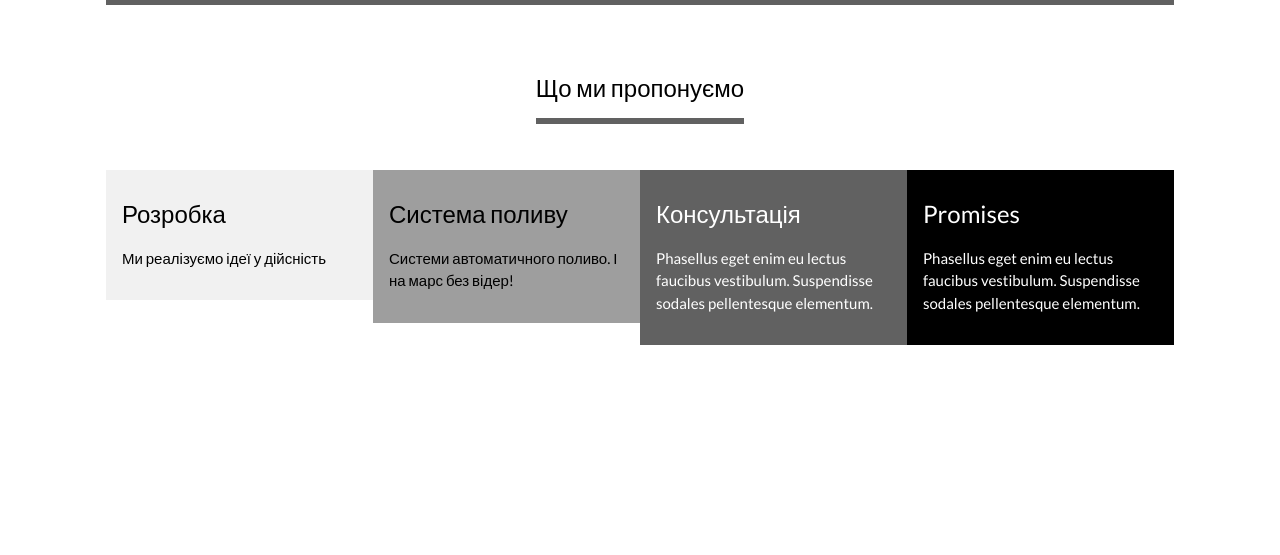
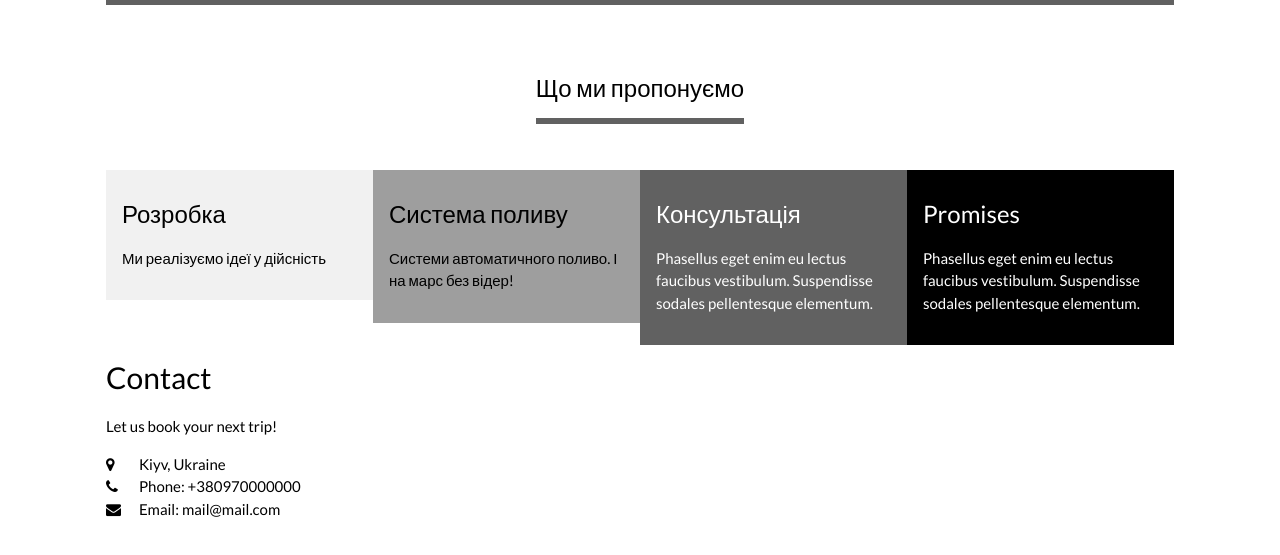
Before and after one commit to Dima-and-Dima/Dima-and-Dima.github.io, a plain HTML site: page index.html in a window 1280 px wide. Shown: the part 1018-1573 px from the top of the page. Before the commit the page ends 1443 px from the top, so only its background shows below. Drawn offline with nearby package versions, Linux system fonts and the light colour scheme.

Commit message:
Update index.html

```diff
--- a/index.html
+++ b/index.html
@@ -100,7 +100,15 @@ html,body,h1,h2,h3,h4 {font-family:"Lato", sans-serif}
   </div>
 
 
+<!-- Contact -->
+  <div class="w3-container">
+    <h2>Contact</h2>
+    <p>Let us book your next trip!</p>
+    <i class="fa fa-map-marker" style="width:30px"></i> Kiyv, Ukraine<br>
+    <i class="fa fa-phone" style="width:30px"></i> Phone: +380970000000<br>
+    <i class="fa fa-envelope" style="width:30px"> </i> Email: mail@mail.com<br>
 
+  </div>
 
 
 
```
